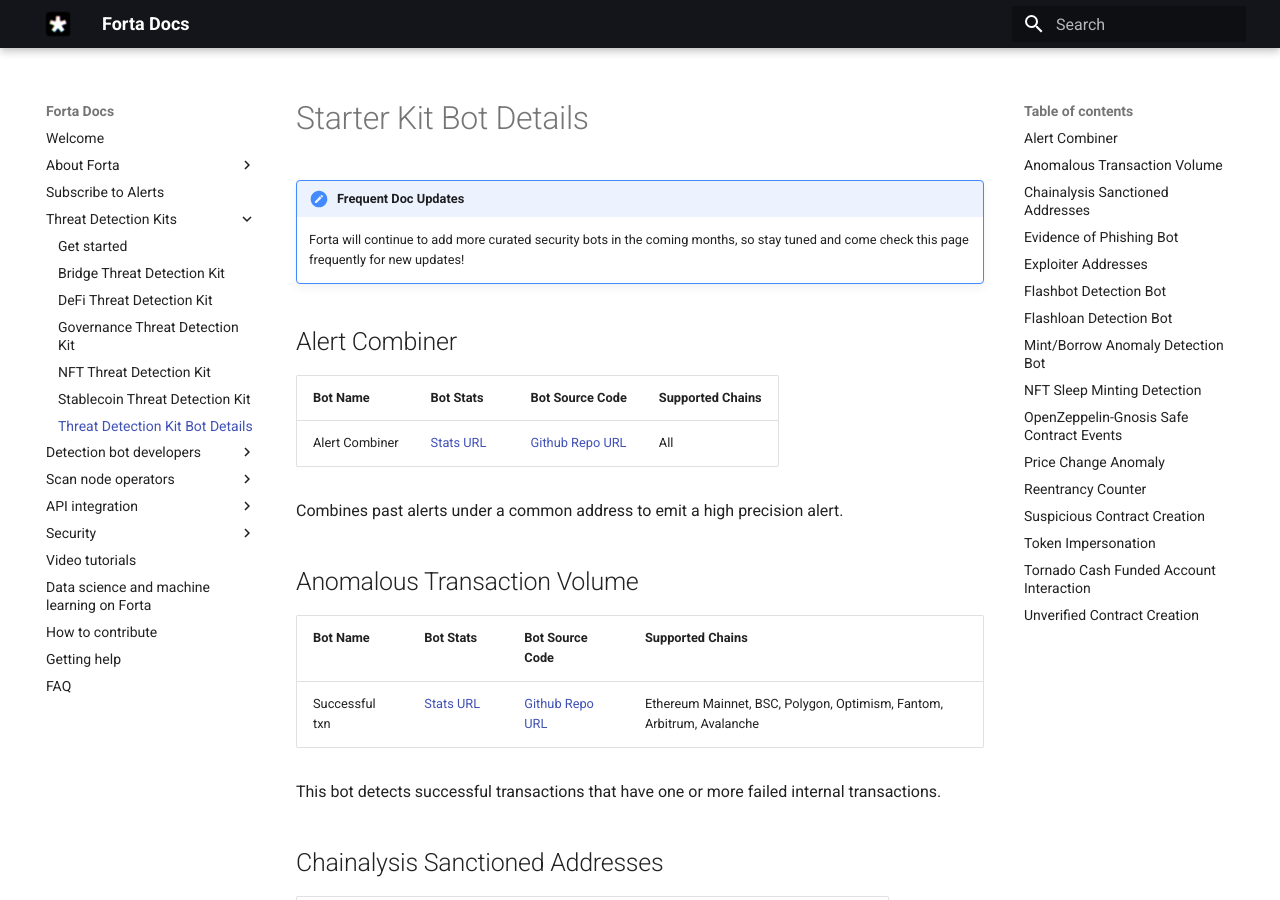
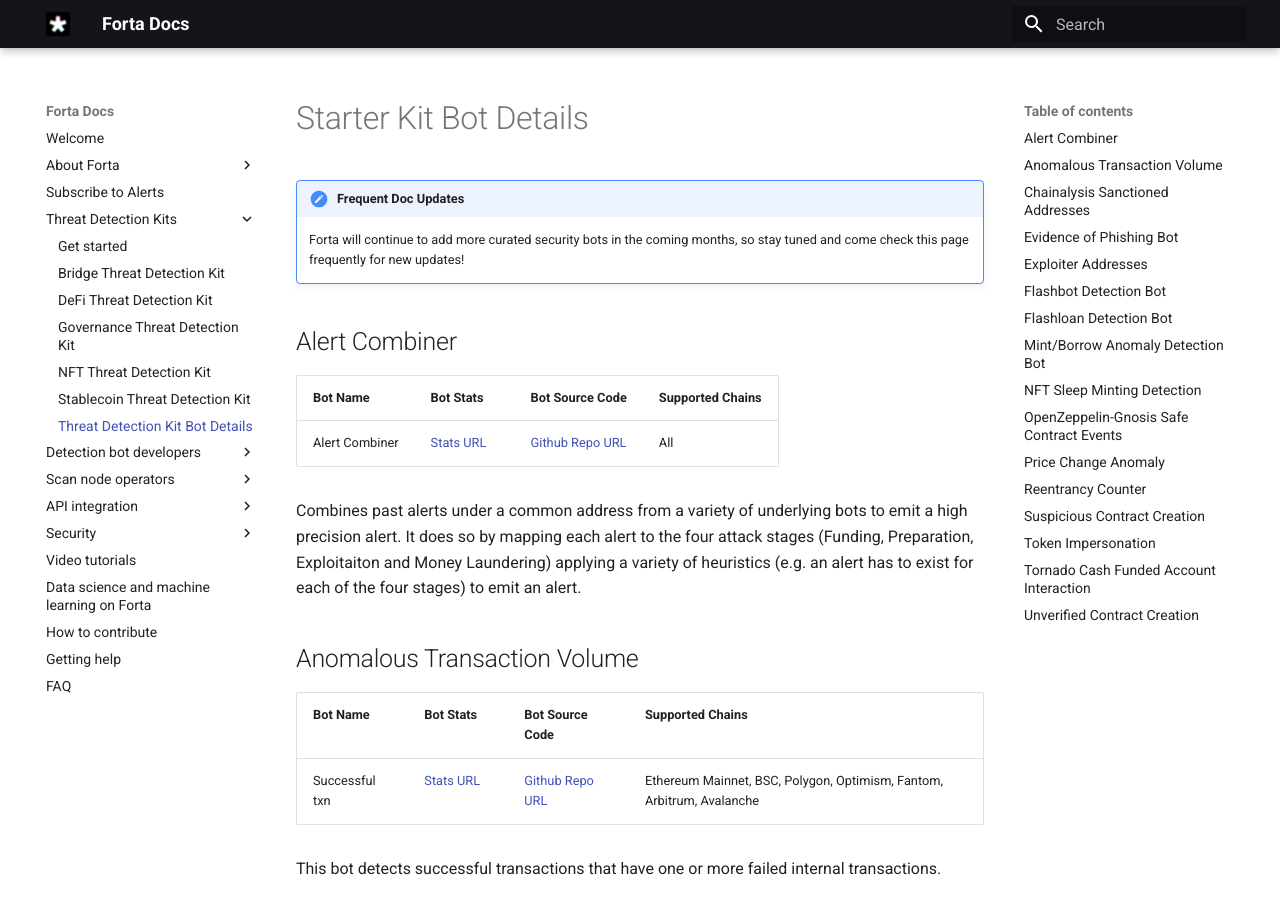
Before and after one commit to forta-network/docs, an MkDocs documentation site: the page built from docs/starter-kit-bot-details.md, in a window 1280 px wide and 900 px high. Built offline with MkDocs 1.6.1 and Material for MkDocs 9.7.7, drawn with Linux system fonts in a browser that asks for light colours.

Commit message:
made combiner description better

```diff
--- a/docs/starter-kit-bot-details.md
+++ b/docs/starter-kit-bot-details.md
@@ -10,7 +10,7 @@
 |----------|-----------|------------------|------------------|
 | Alert Combiner | [Stats URL](https://explorer.forta.network/agent/0x80ed808b586aeebe9cdd4088ea4dea0a8e322909c0e4493c993e060e89c09ed1){:target="_blank"} | [Github Repo URL](https://github.com/forta-network/starter-kits/tree/main/alert-combiner-py){:target="_blank"} | All |
 
-Combines past alerts under a common address to emit a high precision alert.
+Combines past alerts under a common address from a variety of underlying bots to emit a high precision alert. It does so by mapping each alert to the four attack stages (Funding, Preparation, Exploitaiton and Money Laundering) applying a variety of heuristics (e.g. an alert has to exist for each of the four stages) to emit an alert.
 
 ## Anomalous Transaction Volume
 
```
